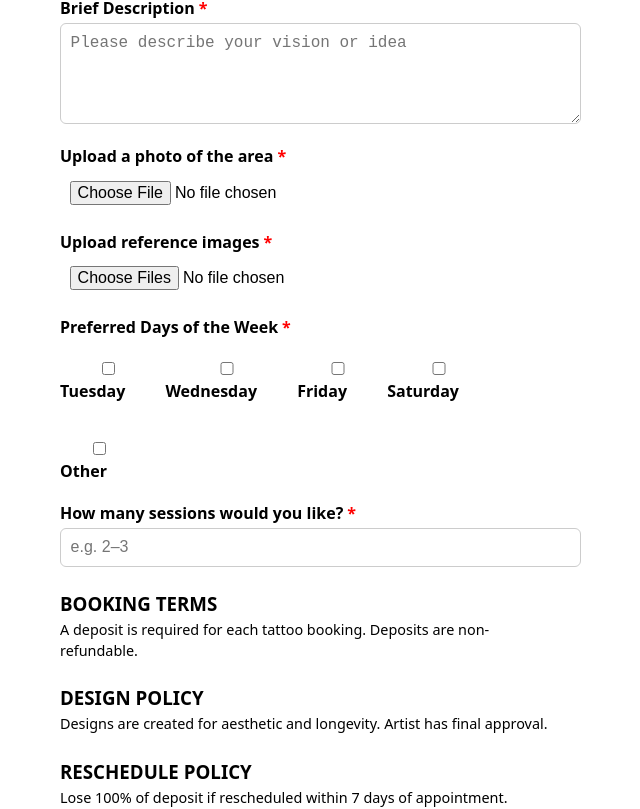
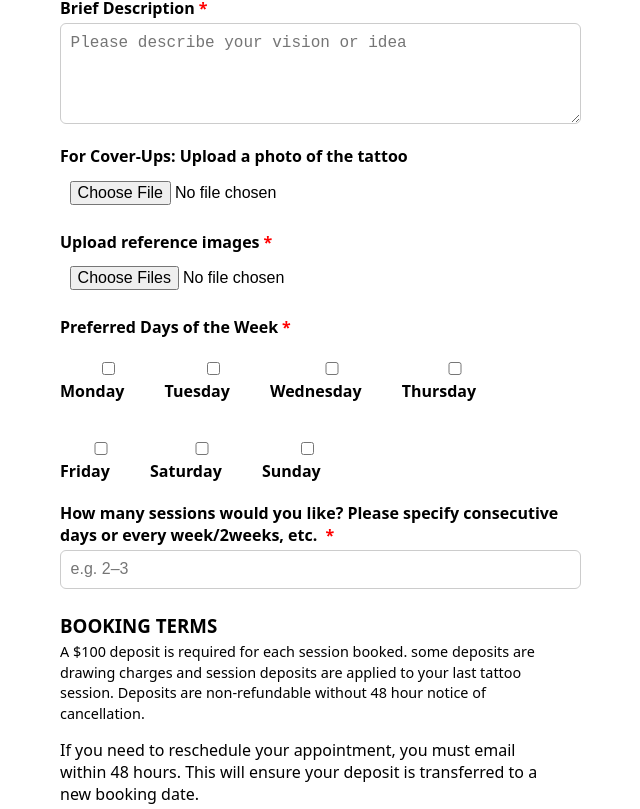
Before and after one commit to misterswan-sys/tattoo-submission-form, a Next.js app: page / in a window 1280 px wide. Shown: the part 752-1561 px from the top of the page, without its empty margins (330-970 px from the left). Built offline with nearby package versions, Linux system fonts and the light colour scheme.

Commit message:
Update page.tsx

```diff
--- a/src/app/page.tsx
+++ b/src/app/page.tsx
@@ -78,10 +78,8 @@ export default function TattooSubmissionForm() {
         </label>
         <textarea placeholder="Please describe your vision or idea" required />
 
-        <label>
-          Upload a photo of the area<span className="required">*</span>
-        </label>
-        <input type="file" accept="image/*" required />
+        <label>For Cover-Ups: Upload a photo of the tattoo</label>
+<input type="file" accept="image/*" />
 
         <label>
           Upload reference images<span className="required">*</span>
@@ -92,29 +90,31 @@ export default function TattooSubmissionForm() {
           Preferred Days of the Week<span className="required">*</span>
         </label>
         <div className="checkboxes">
+          <label><input type="checkbox" /> Monday</label>
           <label><input type="checkbox" /> Tuesday</label>
           <label><input type="checkbox" /> Wednesday</label>
+          <label><input type="checkbox" /> Thursday</label>
           <label><input type="checkbox" /> Friday</label>
           <label><input type="checkbox" /> Saturday</label>
-          <label><input type="checkbox" /> Other</label>
+          <label><input type="checkbox" /> Sunday</label>
         </div>
 
         <label>
-          How many sessions would you like?<span className="required">*</span>
+          How many sessions would you like? Please specify consecutive days or every week/2weeks, etc. <span className="required">*</span>
         </label>
         <input type="text" placeholder="e.g. 2–3" required />
 
         <h3>BOOKING TERMS</h3>
-        <p>A deposit is required for each tattoo booking. Deposits are non-refundable.</p>
-
+        <p>A $100 deposit is required for each session booked. some deposits are drawing charges and session deposits are applied to your last tattoo session. Deposits are non-refundable without 48 hour notice of cancellation.</p>
+          If you need to reschedule your appointment, you must email within 48 hours. This will ensure your deposit is transferred to a new booking date.
         <h3>DESIGN POLICY</h3>
         <p>
-          Designs are created for aesthetic and longevity. Artist has final approval.
+          Designs are created for aesthetic and longevity. The photo reference that you provide is only used for inspiration and the artist will not copy the work of another artist.  Artist has final approval.
         </p>
 
         <h3>RESCHEDULE POLICY</h3>
         <p>
-          Lose 100% of deposit if rescheduled within 7 days of appointment.
+          Lose 100% of deposit if rescheduled within 2 days of appointment.
         </p>
 
         <label>Additional Questions</label>
```
